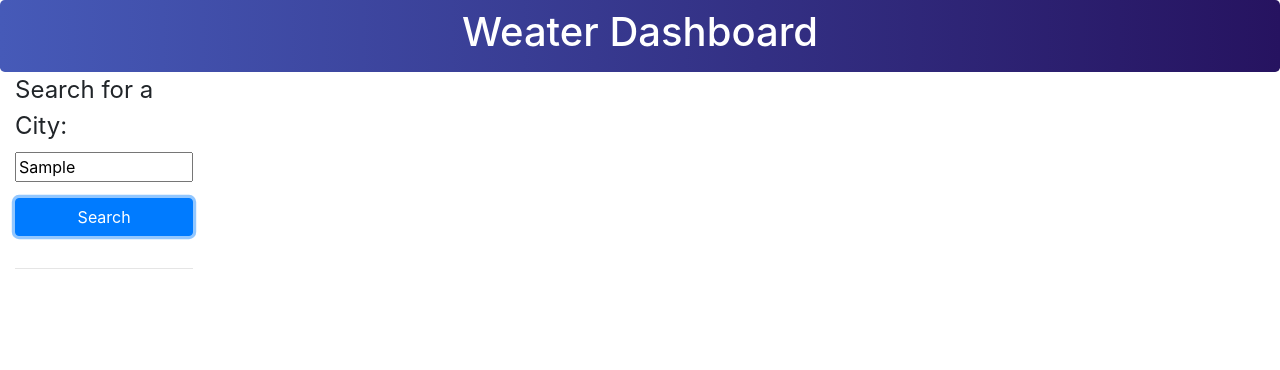
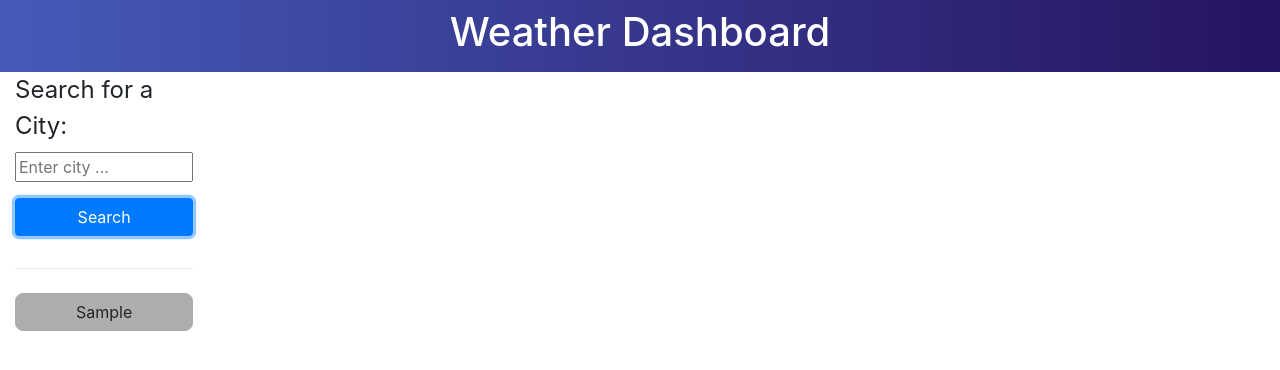
Before and after one commit to OlgaGav/weather-dashboard-5-day-forecast, a plain HTML site: page index.html in a window 1280 px wide. Both pictures are taken after typing "Sample" into the empty fields and a click on the button "Search". Drawn offline with nearby package versions, Linux system fonts and the light colour scheme; no server answers.

Commit message:
implemented handling localstorage to save search history

```diff
--- a/assets/css/style.css
+++ b/assets/css/style.css
@@ -3,7 +3,7 @@
     --light: #6991E3;
     --dark: #261360;
     --forecast: #323D4F;
-    --search-results: #AEAEAE;
+    --grey: #AEAEAE;
 }
 
 input{
@@ -24,6 +24,7 @@ h2 {
     color: white;
     padding: 0.5rem;
     margin: 0rem;
+    border-radius: 0rem;
   }
 
 .btn {
@@ -31,9 +32,20 @@ h2 {
   margin: 1rem 0;
 }
 
+#search-history {
+  width: 100%;
+  display: flex;
+  flex-direction: column;
+}
 
-  /* .forecast-card {
-    background-color: var(--forecast);
-    width: 5rem;
-    height:5em;
-  } */
+.btn-city {
+  color: black;
+  background-color: var(--grey);
+  border-color: var(--grey);
+  border-radius: 0.5rem;
+  margin: 0.5rem 0;
+}
+
+.btn-city:hover {
+  cursor: pointer;
+}
--- a/assets/js/script.js
+++ b/assets/js/script.js
@@ -6,26 +6,32 @@ var parameters = "&units=imperial&appid=9c3cdb77bb5831702f9fec737b8d4601";
 var searchButtonEl = document.getElementById("search-button");
 var searchInputEl = document.getElementById("search-city");
 var searchResultsEl = document.getElementById("dashboard");
+var searchHistoryEl = document.getElementById("search-history");
+var searchHistory;
 var iconLink1 = "https://openweathermap.org/img/wn/"
 var iconLink2 = ".png";
 // var iconLargeLink2 = "@2x.png";
 
+searchResultsEl.innerHTML="";
+searchInputEl.value="";
+renderCitiesFromSearchHistory();
+
 searchButtonEl.addEventListener('click', function() {
     var cityName = searchInputEl.value;
-    showWeatherForecastFor(cityName);
+    cityName.trim();
+    if (cityName.length>0){
+      showWeatherForecastFor(cityName);
+    }
 })
 
 function showWeatherForecastFor(cityName) {
-  if (cityName.length===0 || cityName.length===undefined || cityName.length===null) {
-    return;
-  } else {
-    cityName = encodeURIComponent(cityName);
-  }
-  var weatherUrl = baseWeatherUrl+"?q="+cityName+parameters;
-  var forecastUrl = baseForecastUrl+"?q="+cityName+parameters;
+  searchInputEl.value = "";
   searchResultsEl.innerHTML = "";
+  var weatherUrl = baseWeatherUrl+"?q="+encodeURIComponent(cityName)+parameters;
+  var forecastUrl = baseForecastUrl+"?q="+encodeURIComponent(cityName)+parameters;
   showWeather(weatherUrl);
   showForecast(forecastUrl);
+  addToHistory(cityName);
 }
 
 function showWeather(weatherUrl) {
@@ -107,7 +113,7 @@ function showForecast(forecastUrl){
             var forecastIconUrl = iconLink1+iconId+iconLink2;
             var temp = data.list[i].main.temp;
             var windSpeed = data.list[i].wind.speed;
-            var humidity = data.list[i].weather[0].main.humidity;
+            var humidity = data.list[i].main.humidity;
 
             var forecastCardEl = document.createElement("div");
             forecastCardEl.className = "card";
@@ -146,3 +152,36 @@ function showForecast(forecastUrl){
         }
     })
 }
+
+function addToHistory(cityName) {
+  searchHistory = JSON.parse(localStorage.getItem("weather-search-history"));
+  if (searchHistory===null){
+    searchHistory = [];
+  }
+  if (searchHistory.indexOf(cityName) !== -1) {
+    return;
+  }
+    searchHistory.unshift(cityName);
+    localStorage.setItem("weather-search-history", JSON.stringify(searchHistory));
+    renderCitiesFromSearchHistory();
+}
+
+function renderCitiesFromSearchHistory() {
+  searchHistoryEl.innerHTML="";
+  searchHistory = JSON.parse(localStorage.getItem("weather-search-history"));
+  if (searchHistory===null){
+    return;
+  }
+  for (var j=0; j<searchHistory.length; j++) {
+    var searchHistoryCity = document.createElement("a");
+    searchHistoryCity.className = "btn btn-city";
+    searchHistoryCity.setAttribute("name", searchHistory[j]);
+    searchHistoryCity.textContent = searchHistory[j];
+    searchHistoryEl.appendChild(searchHistoryCity);
+
+    searchHistoryCity.addEventListener('click', function(){
+        let city = this.getAttribute("name");
+        showWeatherForecastFor(city);
+        });
+  }
+}
--- a/index.html
+++ b/index.html
@@ -17,7 +17,7 @@
   <!-- header name -->
   <header>
     <div class="jumbotron">
-      <h1>Weater Dashboard</h1>
+      <h1>Weather Dashboard</h1>
     </div>
   </header>
 
```
